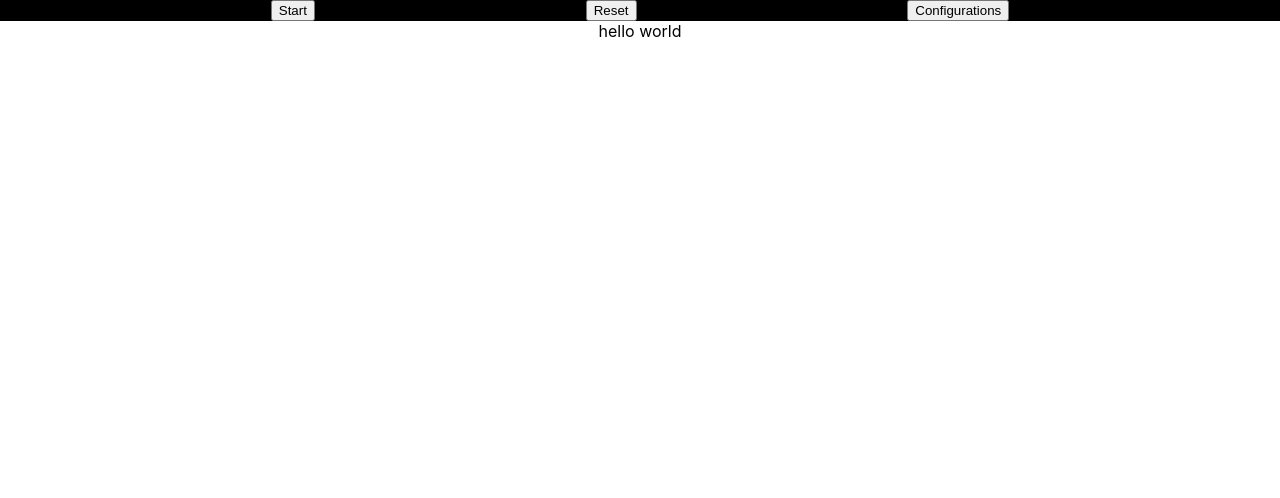
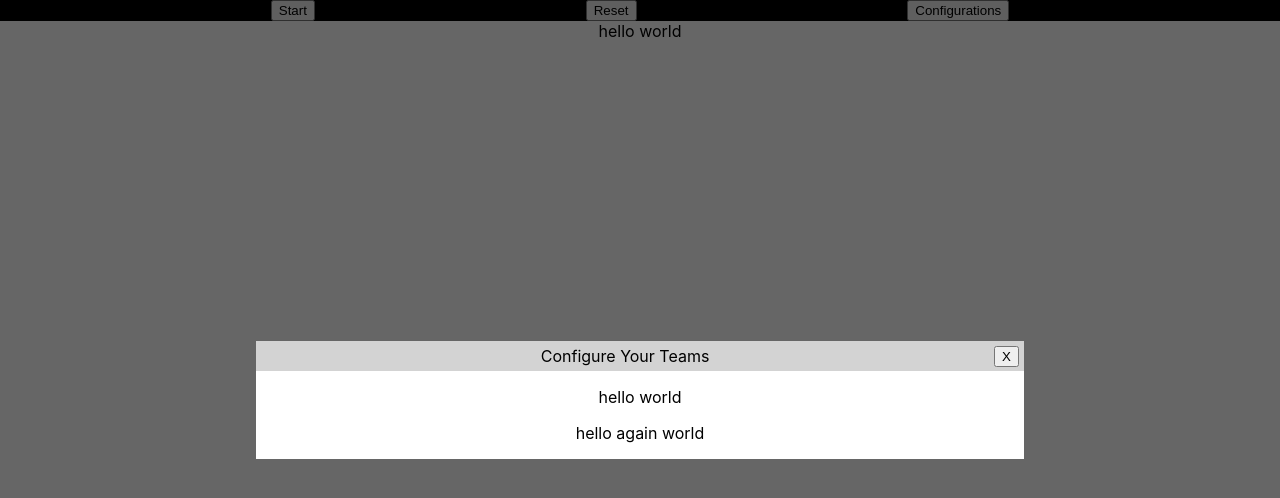
Before and after one commit to itslong/team-maker, a React (Create React App) app: page / in a window 1280 px wide. Shown: the top 498 px of the page. Built offline with nearby package versions, Linux system fonts and the light colour scheme.

Commit message:
teamConfig component will access state and wraps around modal.

```diff
--- a/src/components/TeamControls.js
+++ b/src/components/TeamControls.js
@@ -1,15 +1,17 @@
 /* @flow */
 import React, { useState } from 'react';
+import type { MixedElement } from 'react';
 
 import { Modal } from './common';
 
 
-const TeamControls = () => {
-  const [displayModal, toggleModal] = useState(false)
+const TeamControls = (): MixedElement => {
+  // TODO: may move modal state to redux
+  const [displayModal, toggleModal] = useState(true);
 
-  const handleModal = () => toggleModal(!displayModal)
+  const handleModal = (): void => toggleModal(!displayModal);
 
-  const modalElem = displayModal ? <Modal
+  const modalElem: MixedElement | null = displayModal ? <Modal
       id={'team-config'}
       className={'team-config'}
       headerText={'Configure Your Teams'}
@@ -17,12 +19,12 @@ const TeamControls = () => {
     >
       <p>hello world</p>
       <p>hello again world</p>
-    </Modal> : '';
+    </Modal> : null;
 
   return (
-    <div>
+    <>
       {modalElem}
-    </div>
+    </>
   );
 };
 
```
